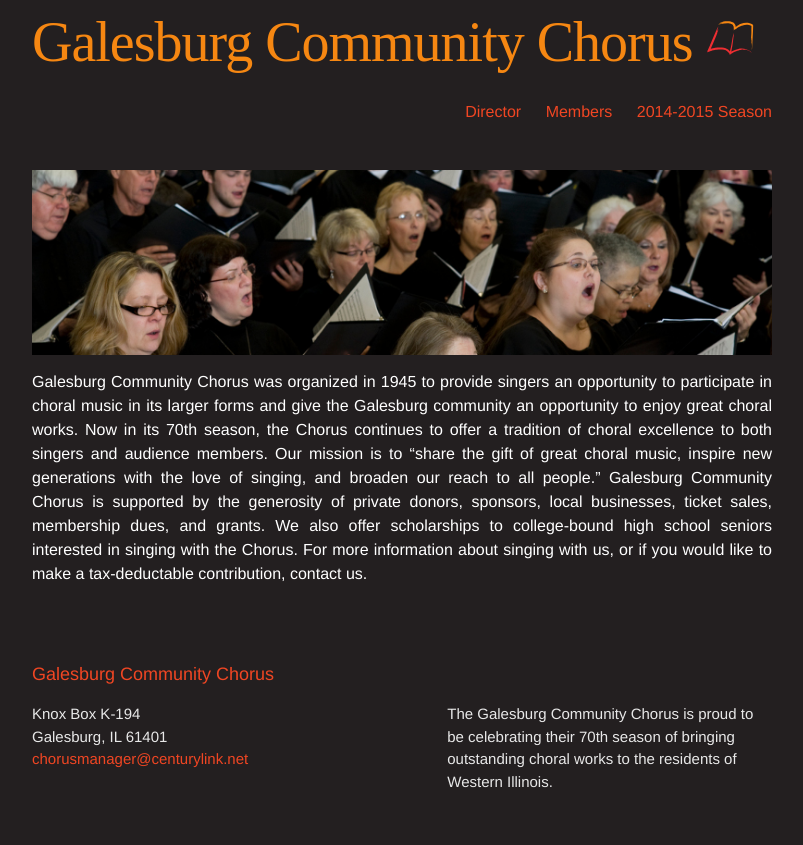
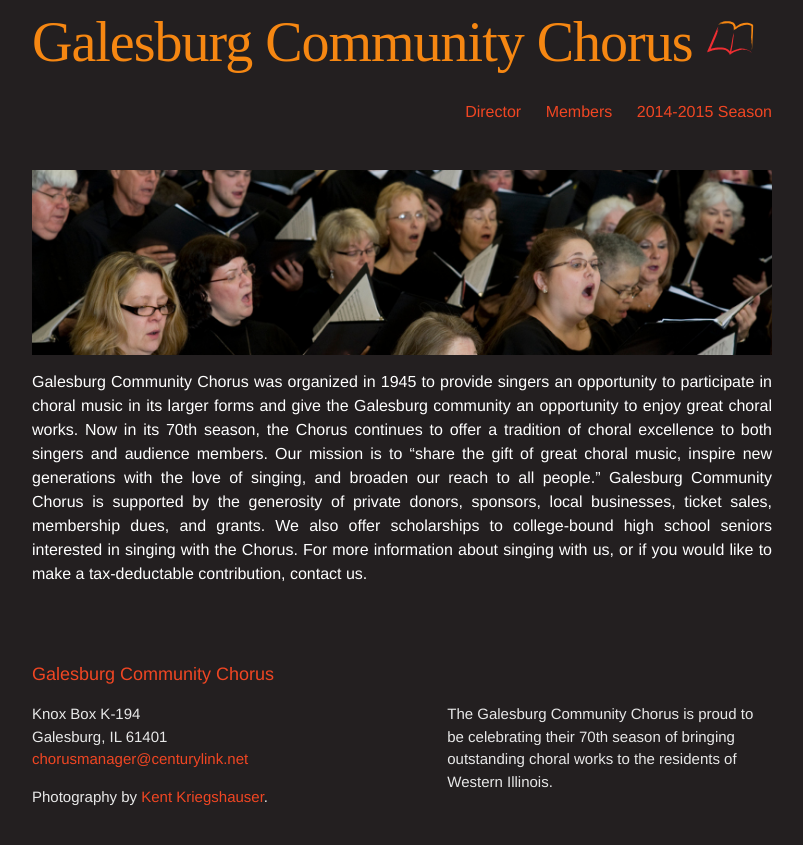
Before and after one commit to galesburgchorus/galesburgchorus.github.io, a Jekyll site: the page built from index.md, in a window 1280 px wide. Shown: the top 845 px of the page, without its empty margins (238-1041 px from the left). Built offline with Jekyll 4.4.1, drawn with Linux system fonts in a browser that asks for light colours; some web fonts are replaced.

Commit message:
Updated footer.html

```diff
--- a/_includes/footer.html
+++ b/_includes/footer.html
@@ -10,6 +10,7 @@
           <li>Knox Box K-194<br/>Galesburg, IL 61401</li>
           <li><a href="mailto:{{ site.email }}">{{ site.email }}</a></li>
         </ul>
+        Photography by <a href="http://www.kentkriegshauser.com/">Kent Kriegshauser</a>.
         <div id="fb-root"></div>
 		<script>(function(d, s, id) {
   			var js, fjs = d.getElementsByTagName(s)[0];
```
